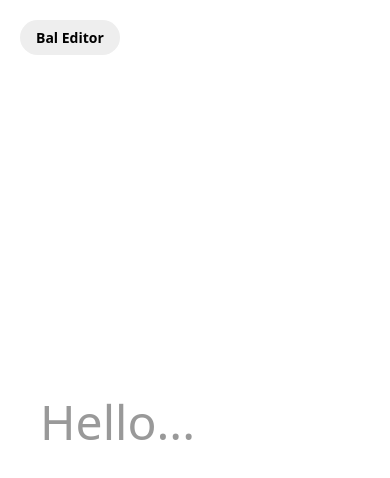
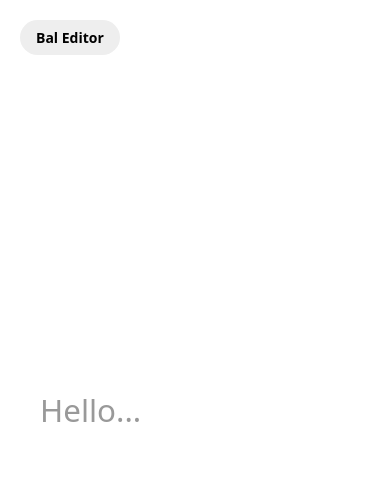
Before and after one commit to kosei28/bal-editor, a React (Vite) app: page / in a window 390 px wide. Shown: the top 478 px of the page. Built offline with nearby package versions, Linux system fonts and the light colour scheme.

Commit message:
small font size for mobile and not allow scale

```diff
--- a/index.html
+++ b/index.html
@@ -3,7 +3,10 @@
     <head>
         <meta charset="UTF-8" />
         <link rel="icon" type="image/svg+xml" href="/vite.svg" />
-        <meta name="viewport" content="width=device-width, initial-scale=1.0" />
+        <meta
+            name="viewport"
+            content="width=device-width, initial-scale=1.0, maximum-scale=1.0, user-scalable=no"
+        />
         <title>Bal Editor</title>
     </head>
     <body>
--- a/src/Editor.tsx
+++ b/src/Editor.tsx
@@ -19,6 +19,7 @@ const extensions = [
 export default function MyEditor() {
     const ref = useRef<HTMLDivElement>(null);
     const [editorHeight, setEditorHeight] = useState<number | undefined>();
+    const [fontSize, setFontSize] = useState<number>(48);
     const [scrollTimeoutId, setScrollTimeoutId] = useState<
         number | undefined
     >();
@@ -29,7 +30,7 @@ export default function MyEditor() {
             const coords = editor.view.coordsAtPos(pos);
             const diff =
                 coords.top +
-                24 -
+                fontSize / 2 -
                 ref.current!.getBoundingClientRect().height / 2;
 
             if (Math.abs(diff) > 1 && editor.state.selection.empty) {
@@ -44,12 +45,18 @@ export default function MyEditor() {
                 setScrollTimeoutId(undefined);
             }
         },
-        [scrollTimeoutId]
+        [fontSize, scrollTimeoutId]
     );
 
     useEffect(() => {
         const resizeHandler = () => {
             setEditorHeight(window.visualViewport?.height);
+
+            if (window.innerWidth > 768) {
+                setFontSize(48);
+            } else {
+                setFontSize(32);
+            }
         };
 
         resizeHandler();
--- a/src/editor.css
+++ b/src/editor.css
@@ -29,6 +29,12 @@ body {
     animation-timeline: view();
 }
 
+@media screen and (max-width: 768px) {
+    .tiptap p {
+        font-size: 32px;
+    }
+}
+
 .tiptap p:last-child {
     margin-bottom: 0;
 }
```
